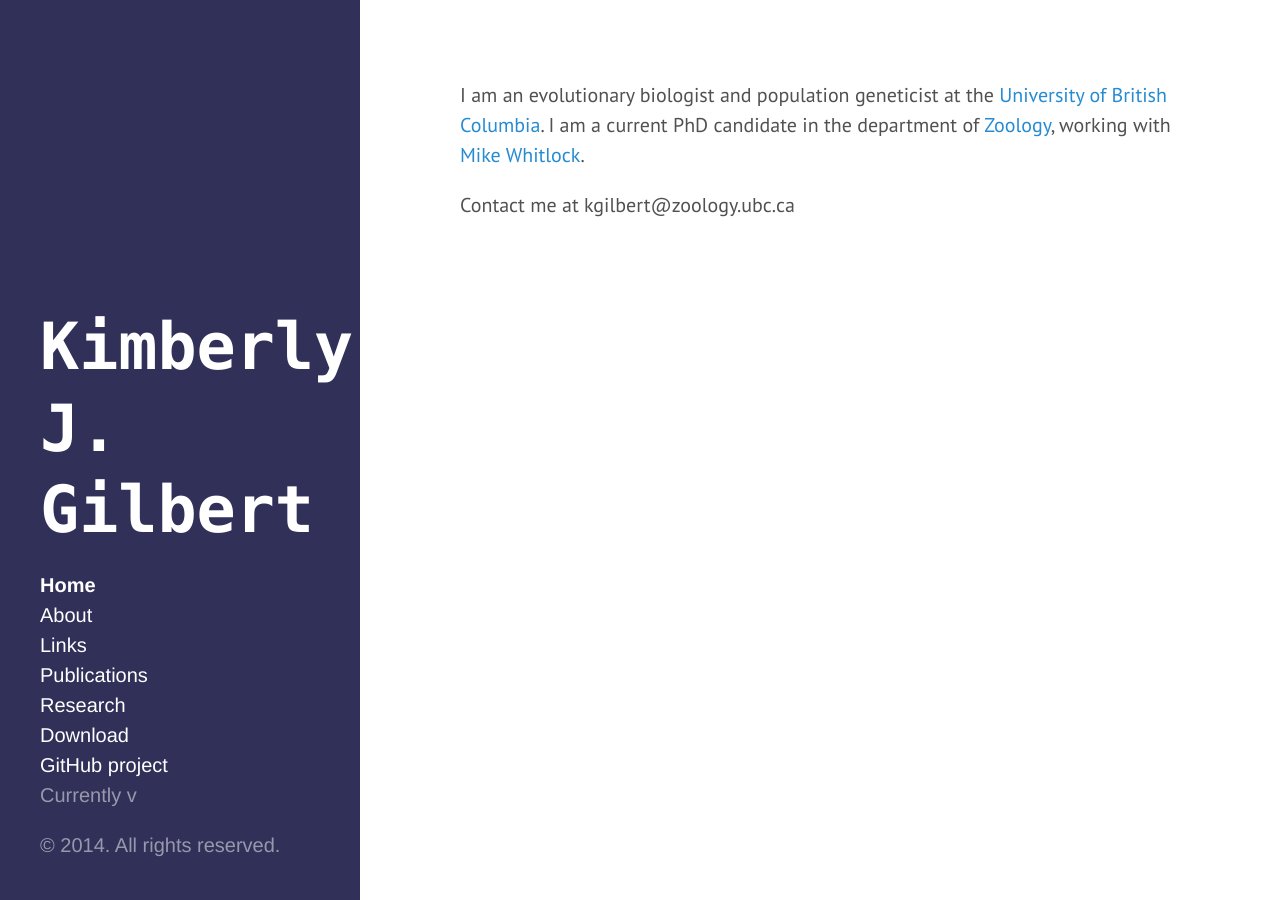
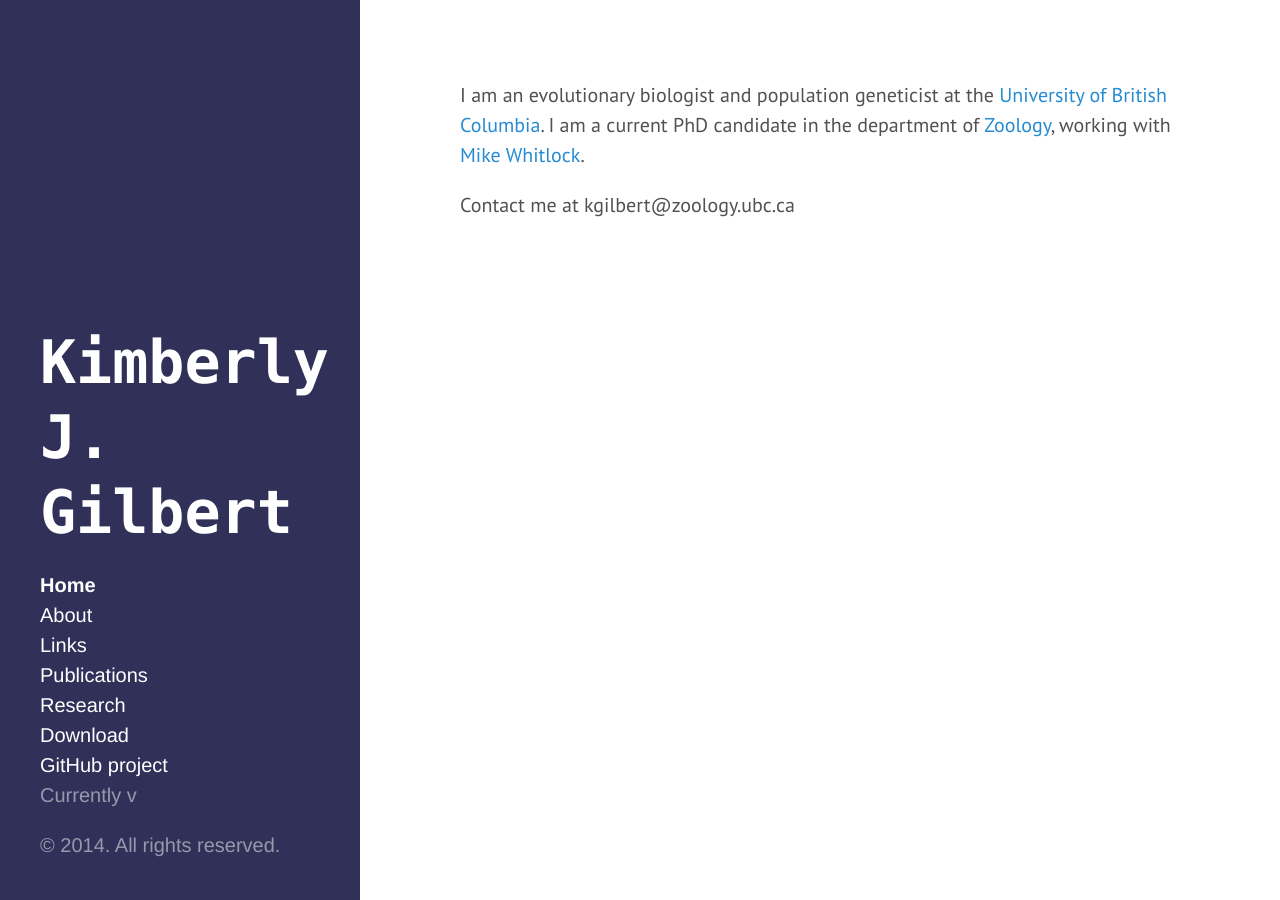
Before and after one commit to kjgilbert/kjgilbert.github.io, a Jekyll site: the page built from index.md, in a window 1280 px wide. Built offline with Jekyll 4.4.1, drawn with Linux system fonts in a browser that asks for light colours; Markdown is read by kramdown in place of the engine named in the settings.

Commit message:
playing with fonts

```diff
--- a/public/css/hyde.css
+++ b/public/css/hyde.css
@@ -71,14 +71,13 @@ html {
     bottom: 0;
     width: 18rem;
     text-align: left;
-    font-family: "Helvetica Neue", sans-serif; /*trying to edit font for main name in sidebar*/
   }
 }
 
 /* Sidebar links */
 .sidebar a {
   color: #fff;
-  font-family: "Helvetica Neue", sans-serif; /* I edited this */
+  /*font-family: "Helvetica Neue", sans-serif; /* I edited this */ */
 }
 
 /* About section */
@@ -87,7 +86,7 @@ html {
   margin-top: 0;
   /*font-family: "Abril Fatface", serif;*/
   font-family: Menlo, Monaco, "Courier New", monospace; /* THIS ONE CHANGES THE MAIN TITLE FONT */
-  font-size: 3.25rem;
+  font-size: 3rem;
 }
 
 /* Sidebar nav */
```
